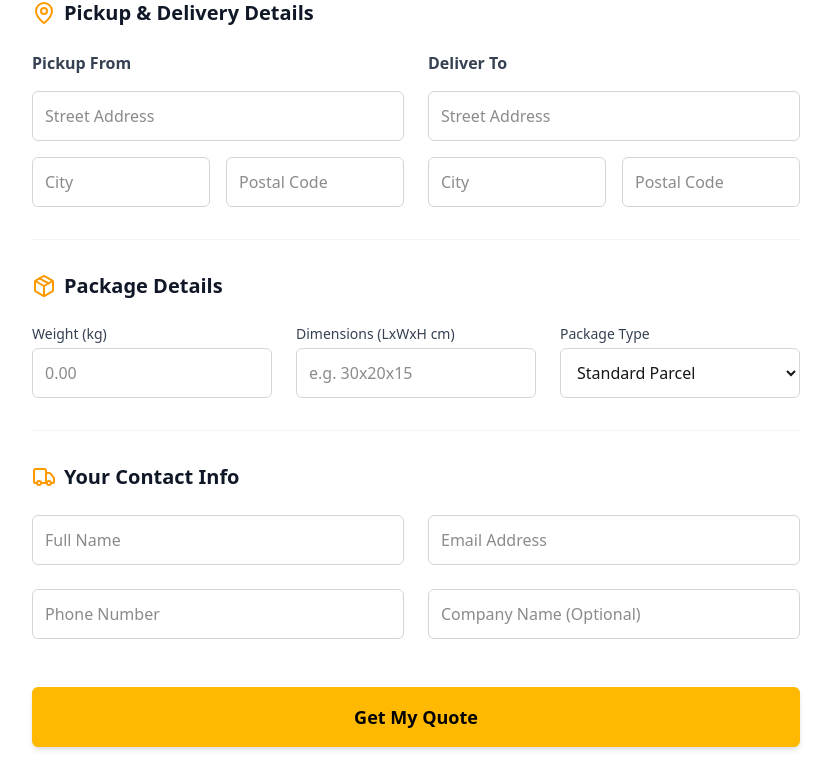
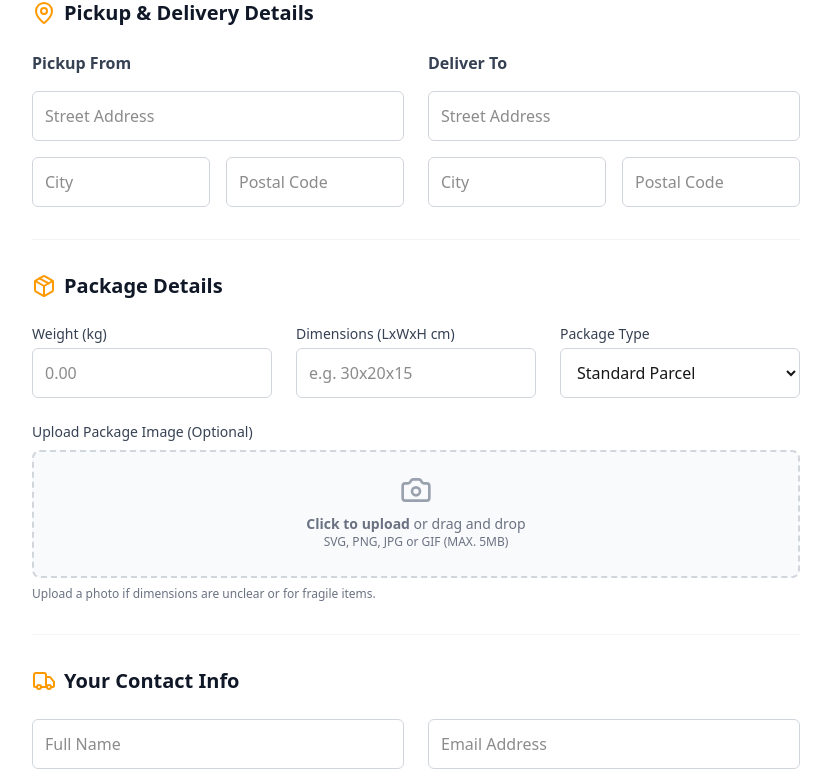
Before and after one commit to afriintelligence-source/kaelo-logistics, a Next.js app: page /quote in a window 1280 px wide. Shown: the part 429-1210 px from the top of the page, without its empty margins (224-1055 px from the left). Built offline with nearby package versions, Linux system fonts and the light colour scheme.

Commit message:
Add package image upload option to quote form

```diff
--- a/src/app/quote/page.tsx
+++ b/src/app/quote/page.tsx
@@ -1,6 +1,6 @@
 import Navbar from '@/components/Navbar';
 import Footer from '@/components/Footer';
-import { Package, Truck, MapPin, Calendar, CreditCard } from 'lucide-react';
+import { Package, Truck, MapPin, Calendar, CreditCard, Camera } from 'lucide-react';
 
 export default function QuotePage() {
   return (
@@ -70,6 +70,22 @@ export default function QuotePage() {
                   </select>
                 </div>
               </div>
+
+              {/* Image Upload */}
+              <div className="mt-6">
+                <label className="block text-sm font-medium text-gray-700 mb-2">Upload Package Image (Optional)</label>
+                <div className="flex items-center justify-center w-full">
+                  <label htmlFor="dropzone-file" className="flex flex-col items-center justify-center w-full h-32 border-2 border-gray-300 border-dashed rounded-lg cursor-pointer bg-gray-50 hover:bg-gray-100 transition-colors">
+                    <div className="flex flex-col items-center justify-center pt-5 pb-6">
+                      <Camera className="w-8 h-8 mb-2 text-gray-400" />
+                      <p className="text-sm text-gray-500"><span className="font-semibold">Click to upload</span> or drag and drop</p>
+                      <p className="text-xs text-gray-500">SVG, PNG, JPG or GIF (MAX. 5MB)</p>
+                    </div>
+                    <input id="dropzone-file" type="file" className="hidden" accept="image/*" />
+                  </label>
+                </div>
+                <p className="text-xs text-gray-500 mt-2">Upload a photo if dimensions are unclear or for fragile items.</p>
+              </div>
             </div>
 
             <hr className="border-gray-100" />
```
Lines whose indentation alone changed are shown as unchanged.
